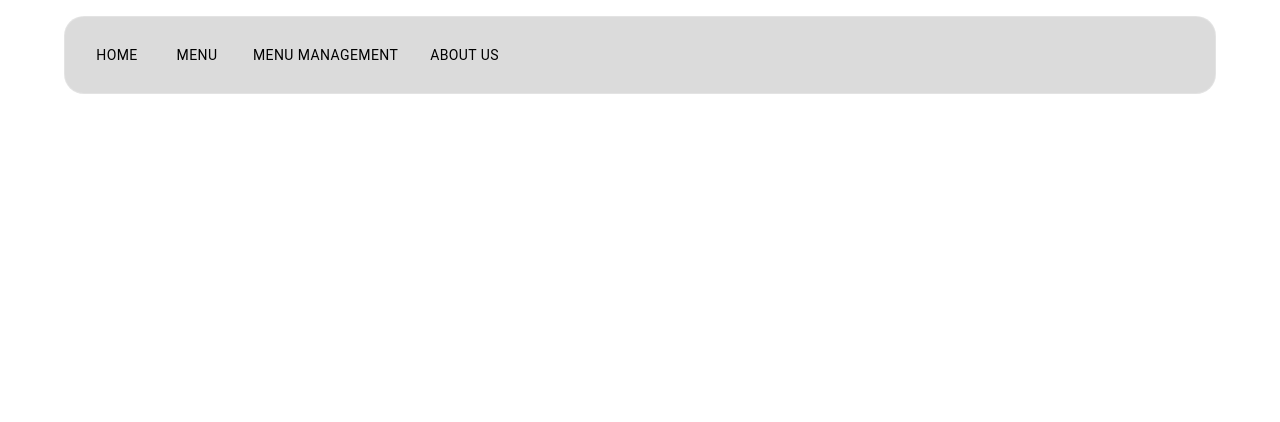
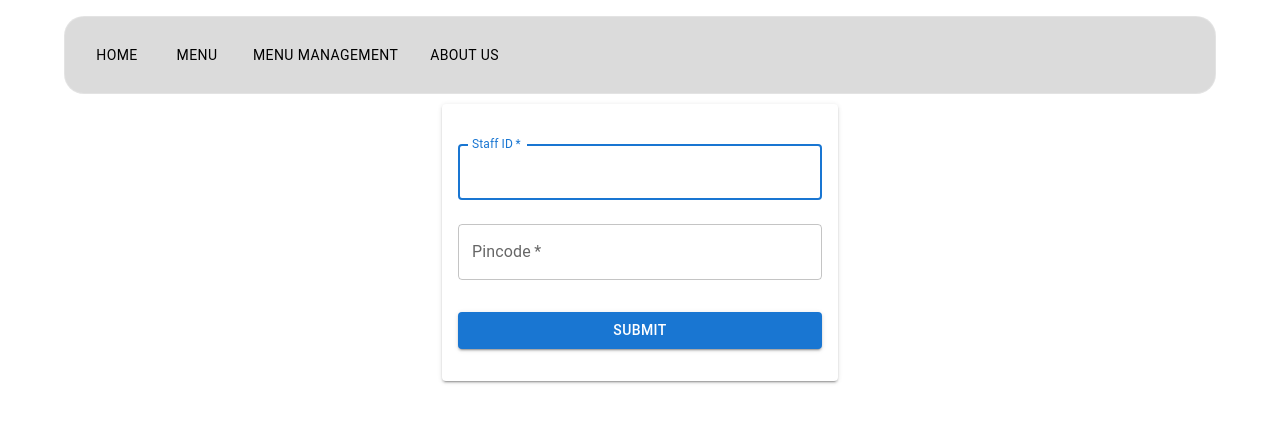
Before and after one commit to JoelRoy1/RMS-CS2810, a React (Create React App) app in the folder client/: page /staff-login in a window 1280 px wide. Shown: the top 422 px of the page. Built offline with nearby package versions, Linux system fonts and the light colour scheme.

Commit message:
Refactor: StaffLoginPage.js
implemented mui and cleaned up the page

```diff
--- a/client/src/App.js
+++ b/client/src/App.js
@@ -5,6 +5,7 @@
 import MenuPage from './pages/MenuPage'
 import MenuManagement from './pages/MenuManagement'
 import CustomerLoginPage from './pages/CustomerLoginPage'
+import StaffLoginPage from './pages/StaffLoginPage'
 import Dashboard from './pages/Dashboard'
 import './styles/App.css'
 
@@ -20,6 +21,7 @@
           <Route path="/menu-management" element={<MenuManagement />} />
           <Route path="/customer-login" element={<CustomerLoginPage />} />
           <Route path="/dashboard" element={<Dashboard />} />
+          <Route path="/staff-login" element={<StaffLoginPage/>} />
           {/* Add more routes as needed */}
         </Routes>
         {/* Footer */}
--- a/client/src/pages/StaffLoginPage.js
+++ b/client/src/pages/StaffLoginPage.js
@@ -1,8 +1,19 @@
 import React, { useState } from 'react'
 import axios from 'axios'
 import { useNavigate } from 'react-router-dom'
-import '../styles/StaffLoginPage.css'
-import { Helmet } from 'react-helmet';
+import { Helmet } from 'react-helmet'
+import {
+  Paper,
+  TextField,
+  Button,
+  Typography,
+  Alert,
+  Container,
+  Box,
+} from '@mui/material'
+import { createTheme, ThemeProvider } from '@mui/material/styles'
+
+const theme = createTheme()
 
 function StaffLoginPage() {
   const [username, setUsername] = useState('')
@@ -31,44 +42,78 @@
   }
 
   return (
-    <div className="staff-login-page">
-      <div>
+    <ThemeProvider theme={theme}>
+      <Container component="main" maxWidth="xs">
         <Helmet>
           <title>Oaxaca | Staff Login</title>
         </Helmet>
-    </div>
-      <div className="login-container">
-        <form className="login-form" onSubmit={handleSubmit}>
-          <label htmlFor="username" className="login-label">
-            Staff ID
-          </label>
-          <input
-            type="text"
+        <Box
+          sx={{
+            marginTop: 8,
+            display: 'flex',
+            flexDirection: 'column',
+            alignItems: 'center',
+          }}
+        >
+          <Typography component="h1" variant="h5">
+            Staff Login
+          </Typography>
+          <Paper
+            sx={{
+              marginTop: 1,
+              display: 'flex',
+              flexDirection: 'column',
+              alignItems: 'center',
+              padding: 2,
+            }}
+            elevation={2}
+          >
+            <Box component="form" onSubmit={handleSubmit} sx={{ mt: 1 }}>
+              <TextField
+                margin="normal"
+                required
+                fullWidth
                 id="username"
-            className="login-input"
+                label="Staff ID"
+                name="username"
+                autoComplete="username"
+                autoFocus
                 value={username}
                 onChange={(e) => setUsername(e.target.value)}
               />
 
-          <label htmlFor="pin" className="login-label">
-            Pincode
-          </label>
-          <input
+              <TextField
+                margin="normal"
+                required
+                fullWidth
+                name="pin"
+                label="Pincode"
                 type="password"
                 id="pin"
-            className="login-input"
+                autoComplete="current-pin"
                 value={pin}
                 onChange={(e) => setPin(e.target.value)}
               />
 
-          {error && <div className="error-message">{error}</div>}
+              {error && (
+                <Alert severity="error" sx={{ width: '100%', mt: 2 }}>
+                  {error}
+                </Alert>
+              )}
 
-          <button type="submit" className="login-button">
+              <Button
+                type="submit"
+                fullWidth
+                variant="contained"
+                sx={{ mt: 3, mb: 2 }}
+              >
                 Submit
-          </button>
-        </form>
-      </div>
-    </div>
+              </Button>
+            </Box>
+          </Paper>
+        </Box>
+      </Container>
+    </ThemeProvider>
   )
 }
 
```
Lines whose indentation alone changed are shown as unchanged.
